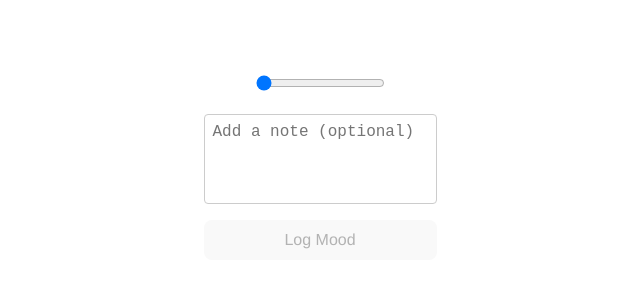
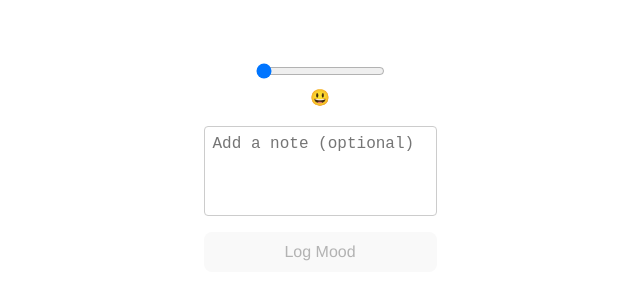
Before and after one commit to Moodo-dev/MoodoCore, a Vue app: page / in a window 1280 px wide. Shown: the part 328-628 px from the top of the page, without its empty margins (320-960 px from the left). Built offline with nearby package versions, Linux system fonts and the light colour scheme.

Commit message:
Make the current mood visible

```diff
--- a/src/components/MoodSelector.vue
+++ b/src/components/MoodSelector.vue
@@ -6,7 +6,10 @@
       :max="moods.length - 1"
       v-model="internalIndex"
       @input="updateMood"
+      class="slider"
     />
+
+    <div class="currentMoodIndex">{{ moods[internalIndex] }}</div>
 
     <!-- <button
       v-for="mood in moods"
```
